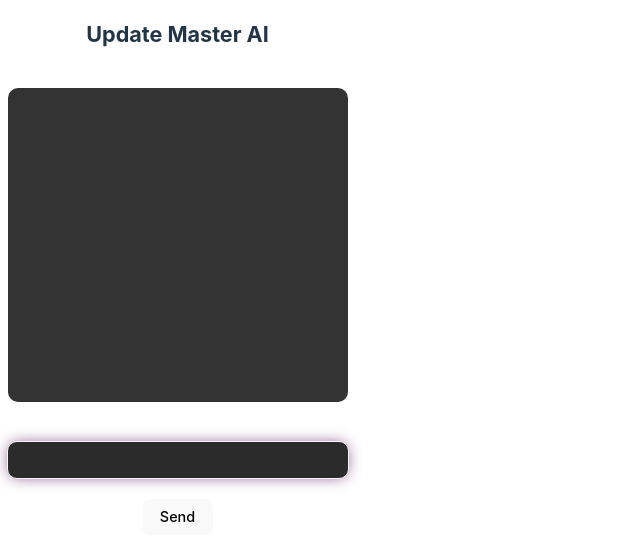
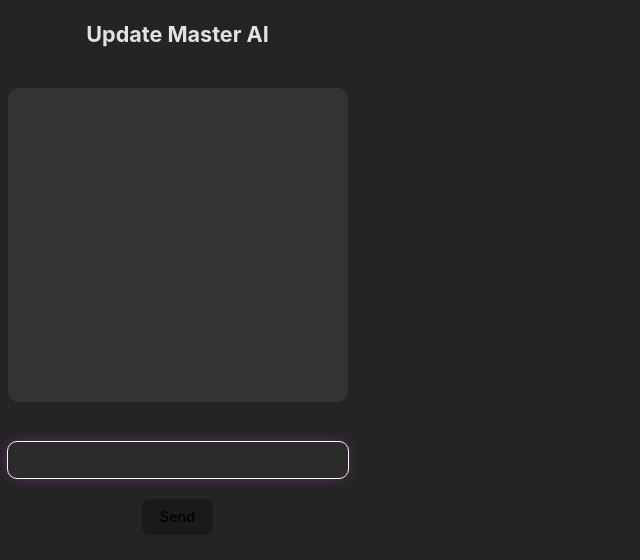
Before and after one commit to SarthakRana21/update-master-ai, a React (Vite) app: page / in a window 1280 px wide. Shown: the top 560 px of the page, without its empty margins (0-640 px from the left). Built offline with nearby package versions, Linux system fonts and the light colour scheme.

Commit message:
updated styles

```diff
--- a/src/App.css
+++ b/src/App.css
@@ -50,9 +50,11 @@
 }
 .result-area {
   display: block;
-  width: 320px;
+  max-width: 320px;
+  min-width: 320px;
   height: 300px;
   overflow: auto;
+  white-space: pre-wrap;
   cursor: text;
   word-wrap: break-word;
   margin: 20px 0;
--- a/src/index.css
+++ b/src/index.css
@@ -9,8 +9,6 @@
 
   font-synthesis: none;
   text-rendering: optimizeLegibility;
-  -webkit-font-smoothing: antialiased;
-  -moz-osx-font-smoothing: grayscale;
 }
 
 a {
@@ -43,20 +41,3 @@
 button:hover {
   border-color: #646cff;
 }
-button:focus,
-button:focus-visible {
-  outline: 4px auto -webkit-focus-ring-color;
-}
-
-@media (prefers-color-scheme: light) {
-  :root {
-    color: #213547;
-    background-color: #ffffff;
-  }
-  a:hover {
-    color: #747bff;
-  }
-  button {
-    background-color: #f9f9f9;
-  }
-}
```
